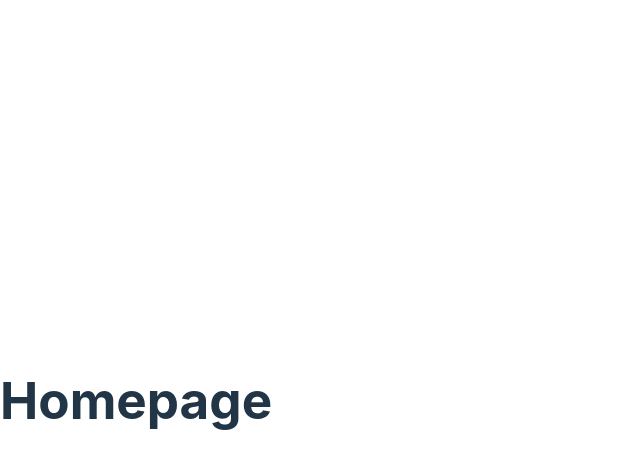
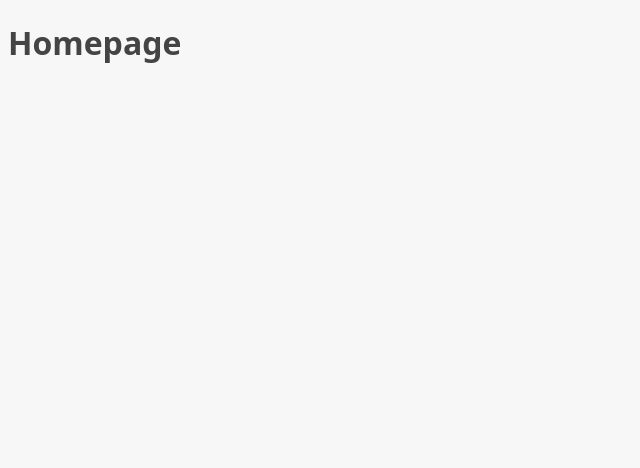
Before and after one commit to Koigor97/react, a React (Vite) app in the folder fast-react-pizza/: page / in a window 1280 px wide. Shown: the top 468 px of the page, without its empty margins (0-640 px from the left). Built offline with nearby package versions, Linux system fonts and the light colour scheme.

Commit message:
add index.css file

```diff
--- a/fast-react-pizza/src/index.css
+++ b/fast-react-pizza/src/index.css
@@ -1,69 +1,38 @@
-:root {
-  font-family: Inter, system-ui, Avenir, Helvetica, Arial, sans-serif;
-  line-height: 1.5;
-  font-weight: 400;
-
-  color-scheme: light dark;
-  color: rgba(255, 255, 255, 0.87);
-  background-color: #242424;
-
-  font-synthesis: none;
-  text-rendering: optimizeLegibility;
-  -webkit-font-smoothing: antialiased;
-  -moz-osx-font-smoothing: grayscale;
-  -webkit-text-size-adjust: 100%;
+body {
+  font-family: system-ui, -apple-system, BlinkMacSystemFont, 'Segoe UI', Roboto,
+    Oxygen, Ubuntu, Cantarell, 'Open Sans', 'Helvetica Neue', sans-serif;
+  background-color: #f7f7f7;
+  color: #444;
 }
 
-a {
-  font-weight: 500;
-  color: #646cff;
-  text-decoration: inherit;
-}
-a:hover {
-  color: #535bf2;
+.layout {
+  display: grid;
+  grid-template-rows: auto 1fr auto;
+  gap: 32px;
+  height: 100dvh;
 }
 
-body {
-  margin: 0;
-  display: flex;
-  place-items: center;
-  min-width: 320px;
-  min-height: 100vh;
+/* https://dev.to/afif/i-made-100-css-loaders-for-your-next-project-4eje */
+.loader {
+  width: 45px;
+  aspect-ratio: 0.75;
+  --c: no-repeat linear-gradient(#333 0 0);
+  background: var(--c) 0% 50%, var(--c) 50% 50%, var(--c) 100% 50%;
+  background-size: 20% 50%;
+  animation: loading 1s infinite linear;
 }
 
-h1 {
-  font-size: 3.2em;
-  line-height: 1.1;
-}
-
-button {
-  border-radius: 8px;
-  border: 1px solid transparent;
-  padding: 0.6em 1.2em;
-  font-size: 1em;
-  font-weight: 500;
-  font-family: inherit;
-  background-color: #1a1a1a;
-  cursor: pointer;
-  transition: border-color 0.25s;
-}
-button:hover {
-  border-color: #646cff;
-}
-button:focus,
-button:focus-visible {
-  outline: 4px auto -webkit-focus-ring-color;
-}
-
-@media (prefers-color-scheme: light) {
-  :root {
-    color: #213547;
-    background-color: #ffffff;
+@keyframes loading {
+  20% {
+    background-position: 0% 0%, 50% 50%, 100% 50%;
   }
-  a:hover {
-    color: #747bff;
+  40% {
+    background-position: 0% 100%, 50% 0%, 100% 50%;
   }
-  button {
-    background-color: #f9f9f9;
+  60% {
+    background-position: 0% 50%, 50% 100%, 100% 0%;
+  }
+  80% {
+    background-position: 0% 50%, 50% 50%, 100% 100%;
   }
 }
```
